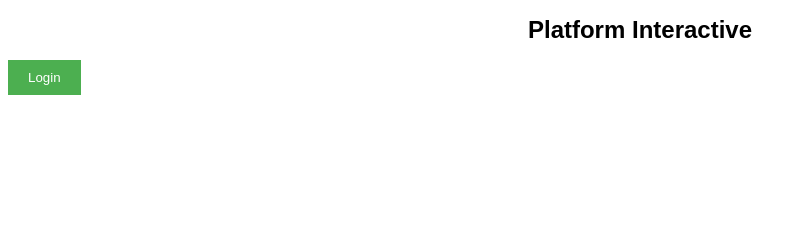
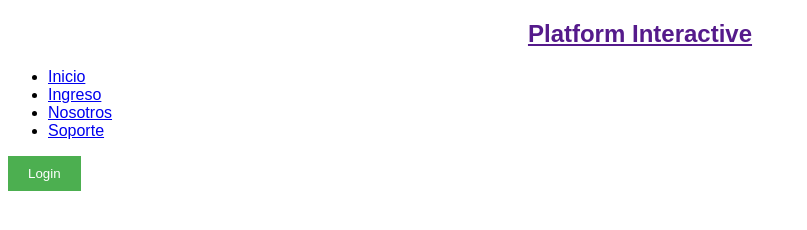
Before and after one commit to LeyendaWar/Project-Plataform-Interactive, a plain HTML site: page Fronted/index.html in a window 1280 px wide. Shown: the whole page, without its empty margins (0-807 px from the left). Drawn offline with Linux system fonts and the light colour scheme; files that its build step writes are made by us from their sources.

Commit message:
Update index.html

```diff
--- a/Fronted/index.html
+++ b/Fronted/index.html
@@ -1,16 +1,27 @@
 <!DOCTYPE html>
 <html lang="en">
   <head>
-    <meta charset="UTF-8">
-    <meta http-equiv="X-UA-Compatible" content="IE=edge">
-    <meta name="viewport" content="width=device-width, initial-scale=1.0">
+    <meta charset="UTF-8" />
+    <meta http-equiv="X-UA-Compatible" content="IE=edge" />
+    <meta name="viewport" content="width=device-width, initial-scale=1.0" />
     <title>Proyecto interactivo</title>
-    <link rel="stylesheet" href="style.css">
+    <link rel="stylesheet" href="css/style.css" />
   </head>
   <body>
+    <header class="header">
+      <nav class="nav container">
+        <a href="" class="navS">
             <h1>Platform Interactive</h1>
+        </a>
+        <div class="navM" id="nav-menu">
+            <ul class="listNav">
+                <li class="navL"><a href="#home">Inicio</a></li>
+                <li class="navL"><a href="#login">Ingreso</a></li>
+                <li class="navL"><a href="#about">Nosotros</a></li>
+                <li class="navL"><a href="#soport">Soporte</a></li>
+        </div>
         <button onclick="login()">Login</button>
-
-
+      </nav>
+    </header>
   </body>
 </html>
```
Lines whose indentation alone changed are shown as unchanged.
